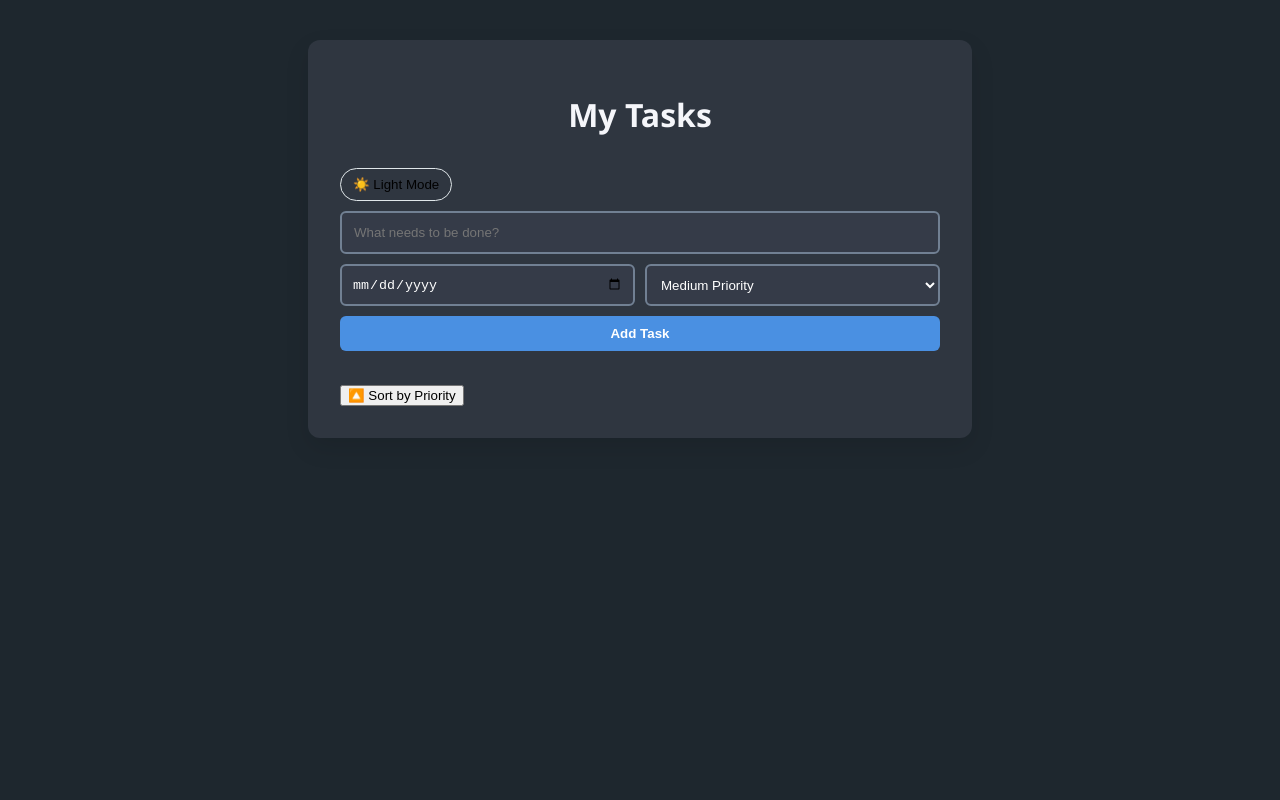
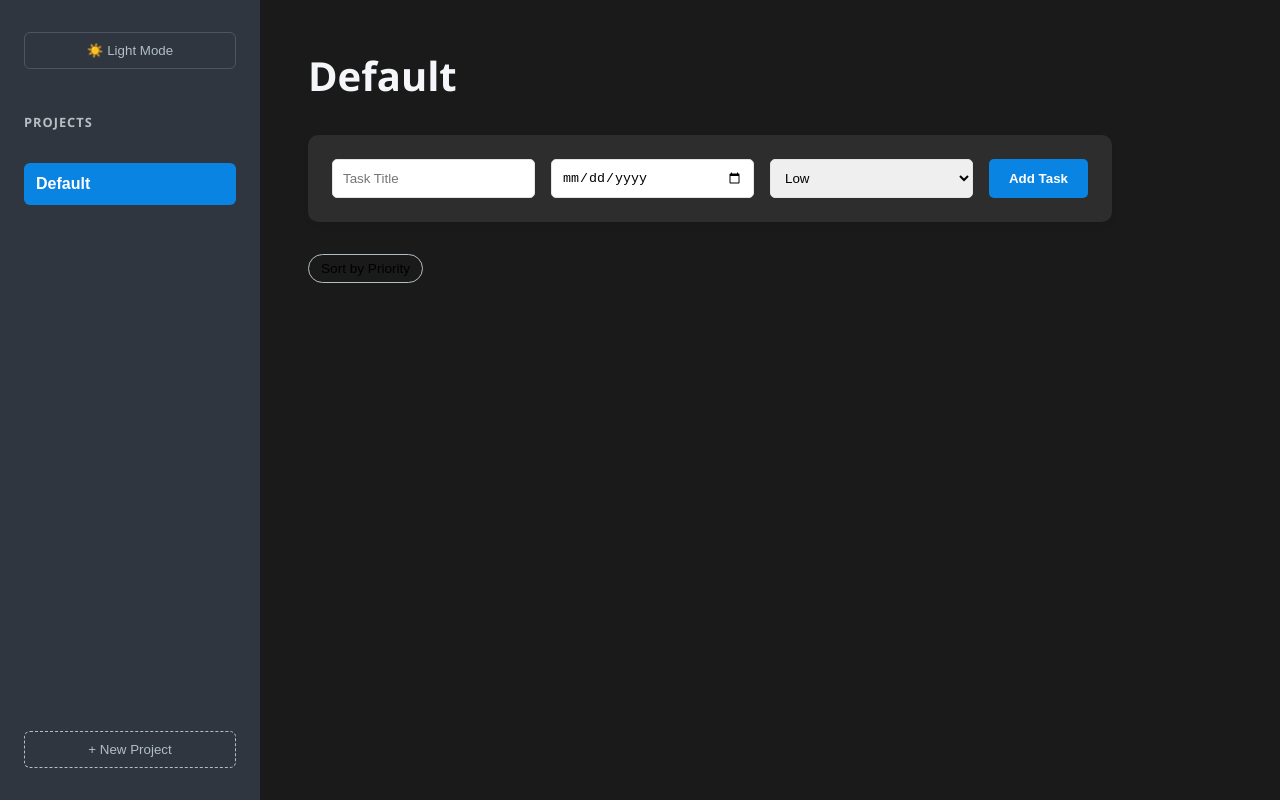
Before and after one commit to sthakeshar/Odin_project_to_do_list, a website built with webpack: page src/template.html in a window 1280 px wide. Both pictures are taken after a click on the button "🌙 Dark Mode". Built offline with nearby package versions, Linux system fonts and the light colour scheme.

Commit message:
project folder added

```diff
--- a/src/index.js
+++ b/src/index.js
@@ -1,40 +1,59 @@
 import './style.css';
-import { addTask, deleteTask, getTaskById,sortByPriority } from './modules/todoManager.js';
-import { renderTodos } from './modules/ui.js';
+import { projects, setActiveProject, createProject, addTaskToActive, deleteTodoFromActive, sortByPriority, activeProject } from './modules/todoManager.js';
+import { renderApp } from './modules/ui.js';
 import { initTheme } from './modules/theme.js';
 
+// Elements
 const form = document.getElementById('todo-form');
-const container = document.getElementById('todo-container');
+const projectList = document.getElementById('project-list');
+const newProjectBtn = document.getElementById('add-project-btn');
+const sortBtn = document.getElementById('sort-priority-btn');
 
+// Initial Render
 initTheme();
-// Handle adding new tasks
+renderApp();
+
+// Listeners
 form.addEventListener('submit', (e) => {
     e.preventDefault();
     const title = document.getElementById('title').value;
     const date = document.getElementById('date').value;
-    const priority=document.getElementById('priority').value;
+    const priority = document.getElementById('priority').value;
 
-    addTask(title, "Description here", date, priority);
-    renderTodos();
+    addTaskToActive(title, date, priority);
+    renderApp();
     form.reset();
 });
 
-// Handle clicking inside the list (Delete and Toggle)
-container.addEventListener('click', (e) => {
-    const id = e.target.closest('.task-item').dataset.id;
+projectList.addEventListener('click', (e) => {
+    if (e.target.classList.contains('project-btn')) {
+        setActiveProject(e.target.dataset.id);
+        renderApp();
+    }
+});
+
+newProjectBtn.addEventListener('click', () => {
+    const name = prompt("New Project Name:");
+    if (name) {
+        createProject(name);
+        renderApp();
+    }
+});
+
+document.getElementById('todo-container').addEventListener('click', (e) => {
+    const id = e.target.closest('.task-item')?.dataset.id;
+    if (!id) return;
 
     if (e.target.classList.contains('delete-btn')) {
-        deleteTask(id);
+        deleteTodoFromActive(id);
     } else if (e.target.classList.contains('toggle-check')) {
-        const task = getTaskById(id);
+        const task = activeProject.tasks.find(t => t.id === id);
         task.toggleComplete();
     }
-    renderTodos();
+    renderApp();
 });
 
-const sortBtn = document.getElementById('sort-priority-btn');
-
 sortBtn.addEventListener('click', () => {
-    sortByPriority(); // Organize the data
-    renderTodos();    // Update the screen
+    sortByPriority();
+    renderApp();
 });
--- /dev/null
+++ b/src/modules/project.js
@@ -0,0 +1,15 @@
+export class Project {
+    constructor(name) {
+        this.name = name;
+        this.tasks = []; // Tasks specific to this project
+        this.id = crypto.randomUUID();
+    }
+
+    addTask(task) {
+        this.tasks.push(task);
+    }
+
+    removeTask(taskId) {
+        this.tasks = this.tasks.filter(t => t.id !== taskId);
+    }
+}
--- a/src/modules/todoManager.js
+++ b/src/modules/todoManager.js
@@ -1,28 +1,29 @@
-import { Todo } from './todo.js';
+import { Project } from './project.js';
+import {Todo} from './todo.js'
 
-const priorityWeights = {
-    high: 3,
-    medium: 2,
-    low: 1
-};
+export let projects = [new Project('Default')];
+export let activeProject = projects[0];
 
-export let todoList = [];
-
-export function addTask(title, description, dueDate, priority) {
-    const newTask = new Todo(title, description, dueDate, priority);
-    todoList.push(newTask);
-    return newTask;
+export function createProject(name) {
+    const newProject = new Project(name);
+    projects.push(newProject);
+    return newProject;
 }
 
-export function deleteTask(id) {
-    todoList = todoList.filter(task => task.id !== id);
+export function setActiveProject(projectId) {
+    activeProject = projects.find(p => p.id === projectId);
 }
 
-export function getTaskById(id) {
-    return todoList.find(task => task.id === id);
+export function addTaskToActive(title, date, priority) {
+    const newTask = new Todo(title, "No description", date, priority);
+    activeProject.addTask(newTask);
+}
+
+export function deleteTodoFromActive(id) {
+    activeProject.removeTask(id);
 }
 
 export function sortByPriority() {
-    // Sorts the array in place: High (3) to Low (1)
-    todoList.sort((a, b) => priorityWeights[b.priority] - priorityWeights[a.priority]);
+    const weights = { high: 3, medium: 2, low: 1 };
+    activeProject.tasks.sort((a, b) => weights[b.priority] - weights[a.priority]);
 }
--- a/src/modules/ui.js
+++ b/src/modules/ui.js
@@ -1,19 +1,29 @@
-import { todoList } from './todoManager.js';
+import { projects, activeProject } from './todoManager.js';
 
-export function renderTodos() {
+export function renderApp() {
+    renderProjectSidebar();
+    renderTaskList();
+}
+
+function renderProjectSidebar() {
+    const sidebar = document.getElementById('project-list');
+    sidebar.innerHTML = projects.map(proj => `
+        <button class="project-btn ${proj.id === activeProject.id ? 'active' : ''}" data-id="${proj.id}">
+            ${proj.name}
+        </button>
+    `).join('');
+}
+
+function renderTaskList() {
     const container = document.getElementById('todo-container');
-    container.innerHTML = ''; // Clear current list
+    const titleHeader = document.getElementById('current-project-title');
 
-    todoList.forEach(task => {
-        const taskDiv = document.createElement('div');
-        taskDiv.className = `task-item ${task.priority} ${task.completed ? 'done' : ''}`;
-        taskDiv.dataset.id = task.id;
-
-        taskDiv.innerHTML = `
+    titleHeader.textContent = activeProject.name;
+    container.innerHTML = activeProject.tasks.map(task => `
+        <div class="task-item ${task.priority} ${task.completed ? 'done' : ''}" data-id="${task.id}">
             <input type="checkbox" ${task.completed ? 'checked' : ''} class="toggle-check">
-            <span>${task.title} - ${task.dueDate}</span>
+            <span>${task.title} (${task.dueDate})</span>
             <button class="delete-btn">Delete</button>
-        `;
-        container.appendChild(taskDiv);
-    });
+        </div>
+    `).join('');
 }
--- a/src/style.css
+++ b/src/style.css
@@ -1,109 +1,161 @@
 :root {
-    --bg-color: #f4f7f6;
+    --primary-bg: #f5f6fa;
+    --sidebar-bg: #2f3640;
+    --accent-clr: #0984e3;
+    --danger-clr: #e17055;
+    --text-dark: #2d3436;
+    --text-light: #f5f6fa;
     --card-bg: #ffffff;
-    --primary-clr: #4a90e2;
-    --danger-clr: #e74c3c;
-    --success-clr: #2ecc71;
     --high-priority: #ff7675;
     --medium-priority: #fdcb6e;
     --low-priority: #55efc4;
 }
 
+* {
+    box-sizing: border-box;
+    margin: 0;
+    padding: 0;
+}
+
 body {
     font-family: 'Segoe UI', Tahoma, Geneva, Verdana, sans-serif;
-    background-color: var(--bg-color);
-    display: flex;
-    justify-content: center;
-    padding: 2rem;
+    background-color: var(--primary-bg);
+    color: var(--text-dark);
 }
 
-.app-container {
-    width: 100%;
-    max-width: 600px;
-    background: var(--card-bg);
-    padding: 2rem;
-    border-radius: 12px;
-    box-shadow: 0 10px 25px rgba(0,0,0,0.1);
+/* Layout Structure */
+.layout {
+    display: grid;
+    grid-template-columns: 260px 1fr;
+    min-height: 100vh;
+}
+
+/* Sidebar Styling */
+aside {
+    background-color: var(--sidebar-bg);
+    color: var(--text-light);
+    padding: 2rem 1.5rem;
+    display: flex;
+    flex-direction: column;
+    gap: 1.5rem;
+}
+
+aside h3 {
+    text-transform: uppercase;
+    font-size: 0.8rem;
+    letter-spacing: 1px;
+    opacity: 0.7;
+    margin-bottom: 0.5rem;
+}
+
+#project-list {
+    display: flex;
+    flex-direction: column;
+    gap: 0.5rem;
+}
+
+.project-btn {
+    background: none;
+    border: none;
+    color: #b2bec3;
+    text-align: left;
+    padding: 12px;
+    font-size: 1rem;
+    cursor: pointer;
+    border-radius: 6px;
+    transition: all 0.2s ease;
+}
+
+.project-btn:hover {
+    background-color: rgba(255, 255, 255, 0.1);
+    color: white;
+}
+
+.project-btn.active {
+    background-color: var(--accent-clr);
+    color: white;
+    font-weight: bold;
+}
+
+#add-project-btn {
+    margin-top: auto;
+    background: none;
+    border: 1px dashed #b2bec3;
+    color: #b2bec3;
+    padding: 10px;
+    cursor: pointer;
+    border-radius: 6px;
+}
+
+/* Main Content Area */
+main {
+    padding: 3rem;
+    max-width: 900px;
 }
 
 h1 {
-    text-align: center;
-    color: #2d3436;
     margin-bottom: 2rem;
+    font-size: 2.5rem;
 }
 
 /* Form Styling */
 #todo-form {
+    background: var(--card-bg);
+    padding: 1.5rem;
+    border-radius: 10px;
+    box-shadow: 0 4px 6px rgba(0,0,0,0.05);
     display: grid;
-    grid-template-columns: 1fr 1fr;
-    gap: 10px;
+    grid-template-columns: 1fr 1fr 1fr auto;
+    gap: 1rem;
     margin-bottom: 2rem;
 }
 
-#title {
-    grid-column: 1 / -1;
-    padding: 12px;
-    border: 2px solid #dfe6e9;
-    border-radius: 6px;
+#todo-form input, #todo-form select {
+    padding: 10px;
+    border: 1px solid #dfe6e9;
+    border-radius: 5px;
 }
 
-input[type="date"], select, #add-btn {
-    padding: 10px;
-    border: 2px solid #dfe6e9;
-    border-radius: 6px;
+#todo-form button {
+    background-color: var(--accent-clr);
+    color: white;
+    border: none;
+    padding: 0 20px;
+    border-radius: 5px;
+    cursor: pointer;
+    font-weight: bold;
 }
 
-#add-btn {
-    grid-column: 1 / -1;
-    background-color: var(--primary-clr);
-    color: white;
-    border: none;
-    cursor: pointer;
-    font-weight: bold;
-    transition: background 0.3s;
+/* Task Items */
+.task-item {
+    background: var(--card-bg);
+    padding: 1rem;
+    margin-bottom: 0.8rem;
+    border-radius: 8px;
+    display: flex;
+    align-items: center;
+    gap: 1rem;
+    box-shadow: 0 2px 4px rgba(0,0,0,0.03);
+    border-left: 5px solid #dfe6e9;
 }
 
-#add-btn:hover {
-    background-color: #357abd;
-}
-
-/* Task Item Styling */
-.task-item {
-    display: flex;
-    align-items: center;
-    padding: 1rem;
-    margin-bottom: 10px;
-    background: #fff;
-    border-left: 6px solid #dfe6e9;
-    border-radius: 4px;
-    box-shadow: 0 2px 5px rgba(0,0,0,0.05);
-    transition: transform 0.2s;
-}
-
-.task-item:hover {
-    transform: translateX(5px);
-}
-
-.task-item span {
-    flex-grow: 1;
-    margin: 0 15px;
-}
+.task-item span { flex-grow: 1; }
 
 .task-item.done span {
     text-decoration: line-through;
     opacity: 0.5;
 }
 
-/* Priority Indicators */
+/* Priority Borders */
 .task-item.high { border-left-color: var(--high-priority); }
 .task-item.medium { border-left-color: var(--medium-priority); }
 .task-item.low { border-left-color: var(--low-priority); }
 
 .delete-btn {
     background: none;
+    color: var(--danger-clr);
     border: 1px solid var(--danger-clr);
-    color: var(--danger-clr);
-    padding: 5px 10px;
+    padding: 4px 8px;
     border-radius: 4px;
     cursor: pointer;
 }
@@ -112,35 +164,37 @@ input[type="date"], select, #add-btn {
     background: var(--danger-clr);
     color: white;
 }
-/* Dark Mode Variables */
-body.dark-mode {
-    --bg-color: #1e272e;
-    --card-bg: #2f3640;
-    --text-clr: #f5f6fa;
-}
 
-body.dark-mode .task-item {
-    background: #353b48;
-    color: var(--text-clr);
-}
-
-body.dark-mode h1 {
-    color: var(--text-clr);
-}
-
-body.dark-mode #title,
-body.dark-mode input[type="date"],
-body.dark-mode select {
-    background: #353b48;
-    color: white;
-    border-color: #718093;
+#sort-priority-btn {
+    margin-bottom: 1.5rem;
+    background: none;
+    border: 1px solid #b2bec3;
+    padding: 6px 12px;
+    border-radius: 20px;
+    cursor: pointer;
+    font-size: 0.85rem;
 }
 
 .theme-btn {
-    padding: 8px 12px;
-    border-radius: 20px;
-    border: 1px solid #dfe6e9;
-    background: var(--card-bg);
+    width: 100%;
+    padding: 10px;
+    border-radius: 6px;
+    border: 1px solid #4b5563;
+    background: transparent;
+    color: #b2bec3;
     cursor: pointer;
-    margin-bottom: 10px;
+    margin-bottom: 20px;
+    transition: all 0.3s ease;
 }
+
+.theme-btn:hover {
+    background: #3d4654;
+    color: white;
+}
+
+/* Dark Mode Colors */
+body.dark-mode {
+    --primary-bg: #1a1a1a;
+    --card-bg: #2d2d2d;
+    --text-dark: #f5f6fa;
+}
--- a/src/template.html
+++ b/src/template.html
@@ -6,33 +6,30 @@
     <title>Modern To-Do List</title>
 </head>
 <body>
-    <div class="app-container">
-       <header>
-            <h1>My Tasks</h1>
+<div class="layout">
+    <aside>
         <button id="theme-toggle" class="theme-btn">🌙 Dark Mode</button>
-        </header>
 
-        <section class="form-section">
+        <h3>Projects</h3>
+        <div id="project-list"></div>
+        <button id="add-project-btn">+ New Project</button>
+    </aside>
+
+    <main>
+        <h1 id="current-project-title">Default</h1>
         <form id="todo-form">
-                <input type="text" id="title" placeholder="What needs to be done?" required>
+            <input type="text" id="title" placeholder="Task Title" required>
             <input type="date" id="date" required>
             <select id="priority">
-                    <option value="low">Low Priority</option>
-                    <option value="medium" selected>Medium Priority</option>
-                    <option value="high">High Priority</option>
+                <option value="low">Low</option>
+                <option value="medium">Medium</option>
+                <option value="high">High</option>
             </select>
-                <button type="submit" id="add-btn">Add Task</button>
+            <button type="submit">Add Task</button>
         </form>
-        </section>
-
-        <section class="list-section">
-            <div class="controls">
-                <button id="sort-priority-btn" class="secondary-btn">🔼 Sort by Priority</button>
-            </div>
-            <div id="todo-container">
-
-            </div>
-        </section>
+        <button id="sort-priority-btn">Sort by Priority</button>
+        <div id="todo-container"></div>
+    </main>
 </div>
 </body>
 </html>
```
Lines whose indentation alone changed are shown as unchanged.
